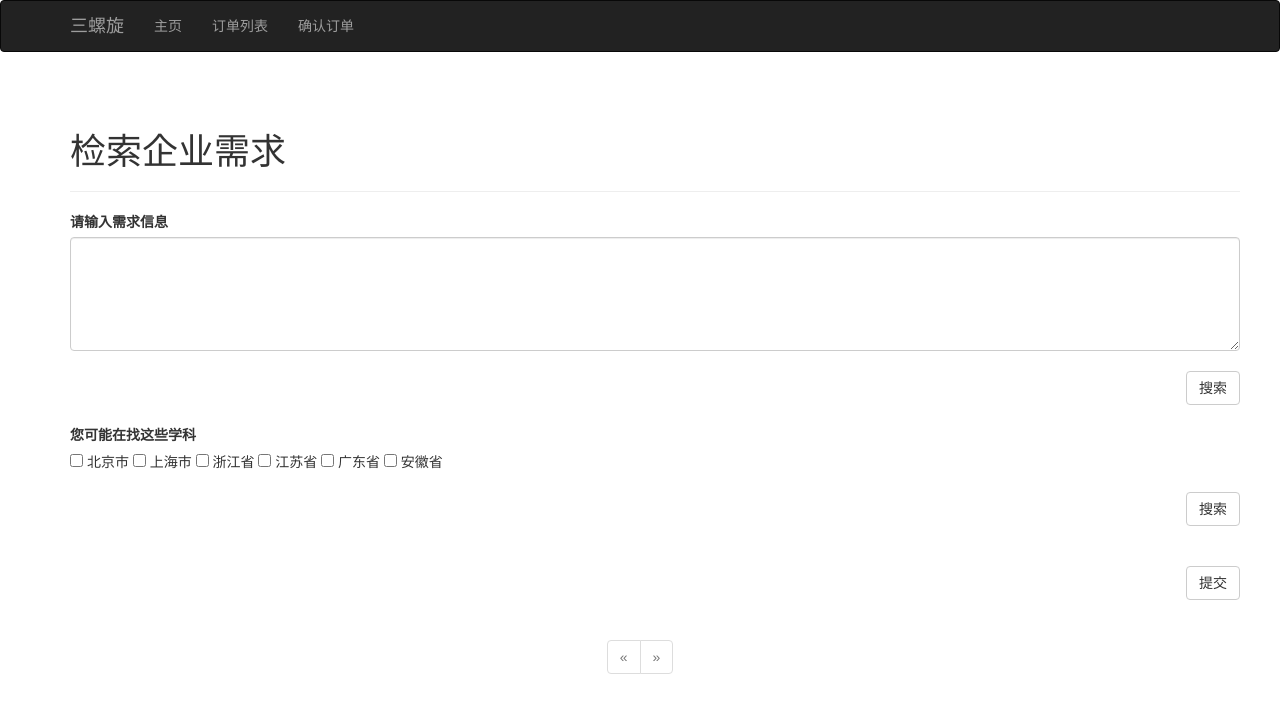
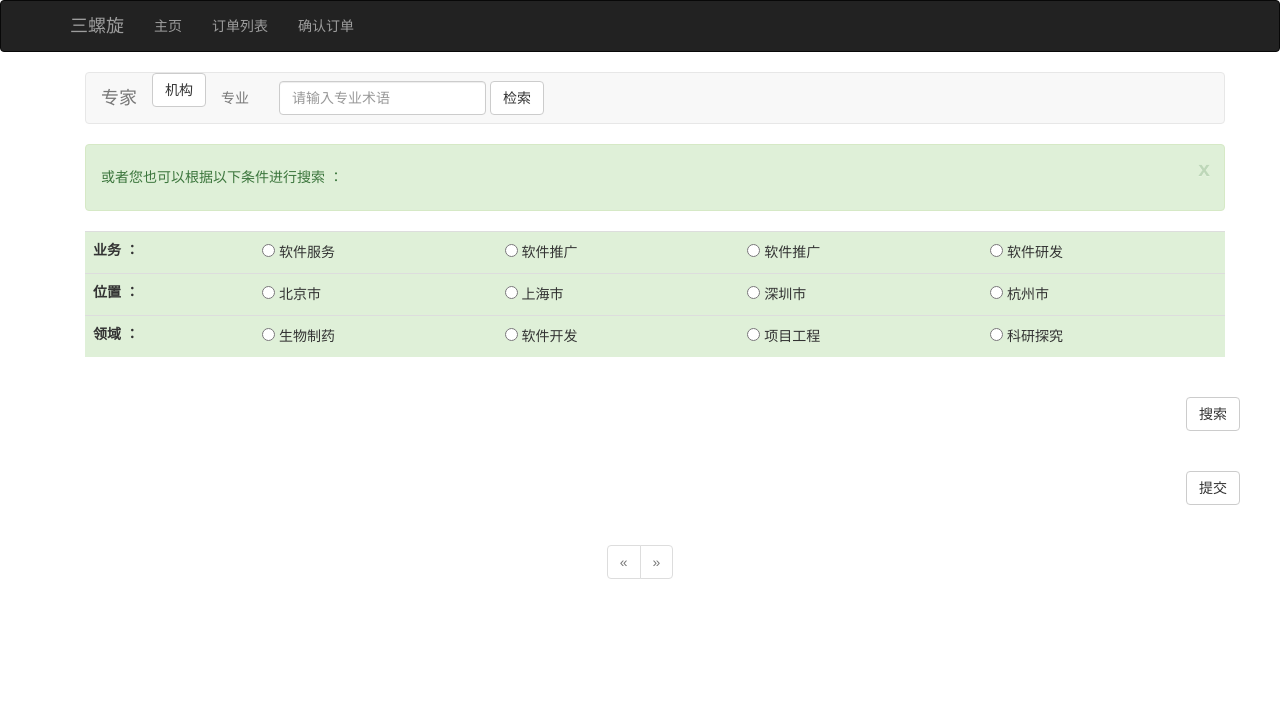
Before and after one commit to xuxian94/flaskapp, a Flask app: page /1/1 in a window 1280 px wide. Shown: the top 713 px of the page. Run offline with Flask 2, Linux system fonts and the light colour scheme; data that the repository does not hold is empty; some libraries are stand-ins or nearby versions.

Commit message:
主页微排版，机构简介初实现

```diff
--- a/flaskapp/order/models.py
+++ b/flaskapp/order/models.py
@@ -26,12 +26,26 @@ class Sheet_Form(db.Model):
     def __repr__(self):
         return '<Sheet_Form {}'.format(self.company)
 
+class Institution_Form(db.Model):
+    __tablename__ = 'info_institution'
+    #__searchable__ = ['company', 'address']
+    __analyzer__ = ChineseAnalyzer()
+
+    id = db.Column(db.INTEGER, primary_key=True)
+    institution_name = db.Column(db.TEXT)
+    institution_introduction = db.Column(db.TEXT)
+    institution_history = db.Column(db.TEXT)
+    institution_research_area = db.Column(db.TEXT)
+
+    def __repr__(self):
+        return '<Institution_Form {}'.format(self.institution_introduction, self.institution_history, self.institution_research_area)
+
 
 # flask_whooshalchemyplus.whoosh_index(app, Sheet_Form)
 
 def select_id(id):
     """
-    按id查询数据库
+    按id查询数据库表info_jizhuan
     :param id: id
     :return: 对应id的数据
     """
@@ -105,6 +119,16 @@ def search_engine(content, page):
     return pagination
 
 
+def select_box():
+    """
+    根据用户自定义搜索内容进行查找
+    :return: 按照搜索内容的关键词进行搜索的相关专家或者学校（机构）陈列页面
+    """
+    info_text = request.values.get("condition")
+    print info_text
+    info = Sheet_Form.query.filter(Sheet_Form.company.like('%' +info_text +'%')).paginate(per_page=6, error_out=False)
+    return info
+
 def select_address_checkbox(page):
     """
     地区复选框搜索功能
@@ -113,16 +137,18 @@ def select_address_checkbox(page):
     """
 
     info_address = request.values.getlist("address")
-    naginations = []
-
-    # for info_address in info_address_all:
-    #     info=Sheet_Form.query.filter(Sheet_Form.address.like('%'+info_address+'%'))
-    #     naginations.append(info)
-    info = Sheet_Form.query.filter(Sheet_Form.address.like('%' + info_address[0] + '%')).paginate(page, per_page=6,
-                                                                                                  error_out=False)
-    # return naginations
+    info = Sheet_Form.query.filter(Sheet_Form.address.like('%' + info_address[0] + '%')).paginate(page, per_page=6, error_out=False)
     return info, info_address[0]
 
+def select_institution():
+    """
+    对机构信息的展示
+    :return: 当前查看机构的简介，历史，主研方向
+    """
+
+    # current_institution = request.values.get('institution')
+    info_insti = Institution_Form.query.filter().first()   #paginate(per_page=6, error_out=False)
+    return info_insti
 
 if __name__ == '__main__':
     abc = select_id(1)
--- a/flaskapp/order/views.py
+++ b/flaskapp/order/views.py
@@ -16,12 +16,30 @@ def blank():
     pagination = select_paginate(1)
     return render_template('order/index.html', title='三螺旋', pagination=pagination)
 
+@blueprint.route('/searchbox')
+def searchbox():
+    """
+    用户自定义搜索，主要是根据专家（导师）和学校搜索
+    :return: 专家陈列页面，指定学校陈列页
+    """
+    info_text = select_box()
+    return render_template('order/search.html', title='三螺旋', pagination=info_text, con=info_text)
+
+@blueprint.route('/insti_search')
+def insti_search():
+    """
+    对机构信息的查看
+    :return:
+    """
+    info_text = select_institution()
+    return render_template('institution/insti_infoshow.html', title='三螺旋', info_insti=info_text, pagination=None)
+
 
 @blueprint.route('/search/<int:page>')
 def search(page):
     """
-        路由：all.html
-        地区复选框功能
+    :param page: 结果从第几页展示
+    :return: 根据条件进行模糊匹配的结果陈列
     """
     if not page :
         page =1
--- a/flaskapp/templates/order/base.html
+++ b/flaskapp/templates/order/base.html
@@ -29,36 +29,100 @@
 {% block content %}
 <div class="container">
      <div class="container">
-        <div class="row page-header">
-            <h1>检索企业需求</h1>
-        </div>
-        <form id="form" name="demand" action="/demand">
-        <div class="row">
-            <label class="control-label" for="requirement">请输入需求信息</label>
-        </div>
-        <div class="row">
-            <textarea class="form-control" id="requirement" name="requirement" rows="5" value=""></textarea>
-        </div>
-        <div class="row-space"></div>
+         <div class="row clearfix">
+		<div class="col-md-12 column">
+			<nav class="navbar navbar-default" role="navigation">
+				<div class="navbar-header">
+					 <button type="button" class="navbar-toggle" data-toggle="collapse" data-target="#bs-example-navbar-collapse-1"> <span class="sr-only">Toggle navigation</span><span class="icon-bar"></span><span class="icon-bar"></span><span class="icon-bar"></span></button> <a class="navbar-brand" href="#">专家</a>
+				</div>
 
-        <div class="row text-right">
-            <input class="btn btn-default" id="submit" name="submit" type="submit" value="搜索" href="{{ url_for('order.demand') }}">
-        </div>
-        </form>
-        <div class="row-space"></div>
-
-        <div class="row">
-            <label class="control-label" for="subject">您可能在找这些学科</label>
-        </div>
+				<div class="collapse navbar-collapse" id="bs-example-navbar-collapse-1">
+					<ul class="nav navbar-nav">
+						<li class="active">
+                            <form id="InstitutionSelect" action="/insti_search">
+                                <input class="btn btn-default" id="submit" name="institution" type="submit" value="机构">
+                            </form>
+						</li>
+						<li>
+							 <a href="#">专业</a>
+						</li>
+					</ul>
+					<form class="navbar-form navbar-left" role="search" action="/searchbox">
+						<div class="form-group">
+							<input type="text" class="form-control" name="condition" placeholder="请输入专业术语">
+						</div>
+                        <button type="submit" class="btn btn-default">检索</button>
+					</form>
+				</div>
+			</nav>
+		</div>
+	</div>
+    <div class="alert alert-success alert-dismissable">
+        <button type="button" class="close" data-dismiss="alert" aria-hidden="true">x</button>
+        <h5>或者您也可以根据以下条件进行搜索 ：</h5>
+    </div>
          <form id="AddressSelect" action="/search/1">
-            <div class="row">
-                <input type="checkbox" name="address" value="北京"> 北京市
-                <input type="checkbox" name="address" value="上海"> 上海市
-                <input type="checkbox" name="address" value="浙江"> 浙江省
-                <input type="checkbox" name="address" value="江苏"> 江苏省
-                <input type="checkbox" name="address" value="广东"> 广东省
-                <input type="checkbox" name="address" value="安徽"> 安徽省
-            </div>
+             <table class="table">
+{#             <div class="row">#}
+             <tbody>
+             <tr class="success">
+                 <td>
+            <label class="contol-label">业务 ：</label>
+                 </td>
+                 <td>
+            <input type="radio" name="buisiness" value="软件服务"> 软件服务
+                 </td>
+                 <td>
+            <input type="radio" name="buisiness" value="软件推广"> 软件推广
+                 </td>
+                 <td>
+            <input type="radio" name="buisiness" value="软件推广"> 软件推广
+                 </td>
+                 <td>
+            <input type="radio" name="buisiness" value="软件研发"> 软件研发
+                 </td>
+{#             </div>#}
+                 </tr>
+{#            <div class="row">#}
+             <tr class="success">
+                 <td>
+            <label class="contol-label">位置 ：</label>
+                 </td>
+                 <td>
+            <input type="radio" name="address" value="北京市"> 北京市
+                 </td>
+                 <td>
+            <input type="radio" name="address" value="上海市"> 上海市
+                 </td>
+                 <td>
+            <input type="radio" name="address" value="深圳市"> 深圳市
+                 </td>
+                 <td>
+            <input type="radio" name="address" value="杭州市"> 杭州市
+                 </td>
+{#             </div>#}
+             </tr>
+{#            <div class="row">#}
+             <tr class="success">
+                 <td>
+            <label class="contol-label">领域 ：</label>
+                 </td>
+                 <td>
+            <input type="radio" name="domain" value="生物制药"> 生物制药
+                 </td>
+                 <td>
+            <input type="radio" name="domain" value="软件开发"> 软件开发
+                 </td>
+                 <td>
+            <input type="radio" name="domian" value="项目工程"> 项目工程
+                 </td>
+                 <td>
+            <input type="radio" name="domain" value="科研探究"> 科研探究
+                 </td>
+{#            </div>#}
+             </tr>
+            </tbody>
+             </table>
          <div class="row-space"></div>
 
         <div class="row text-right">
```
